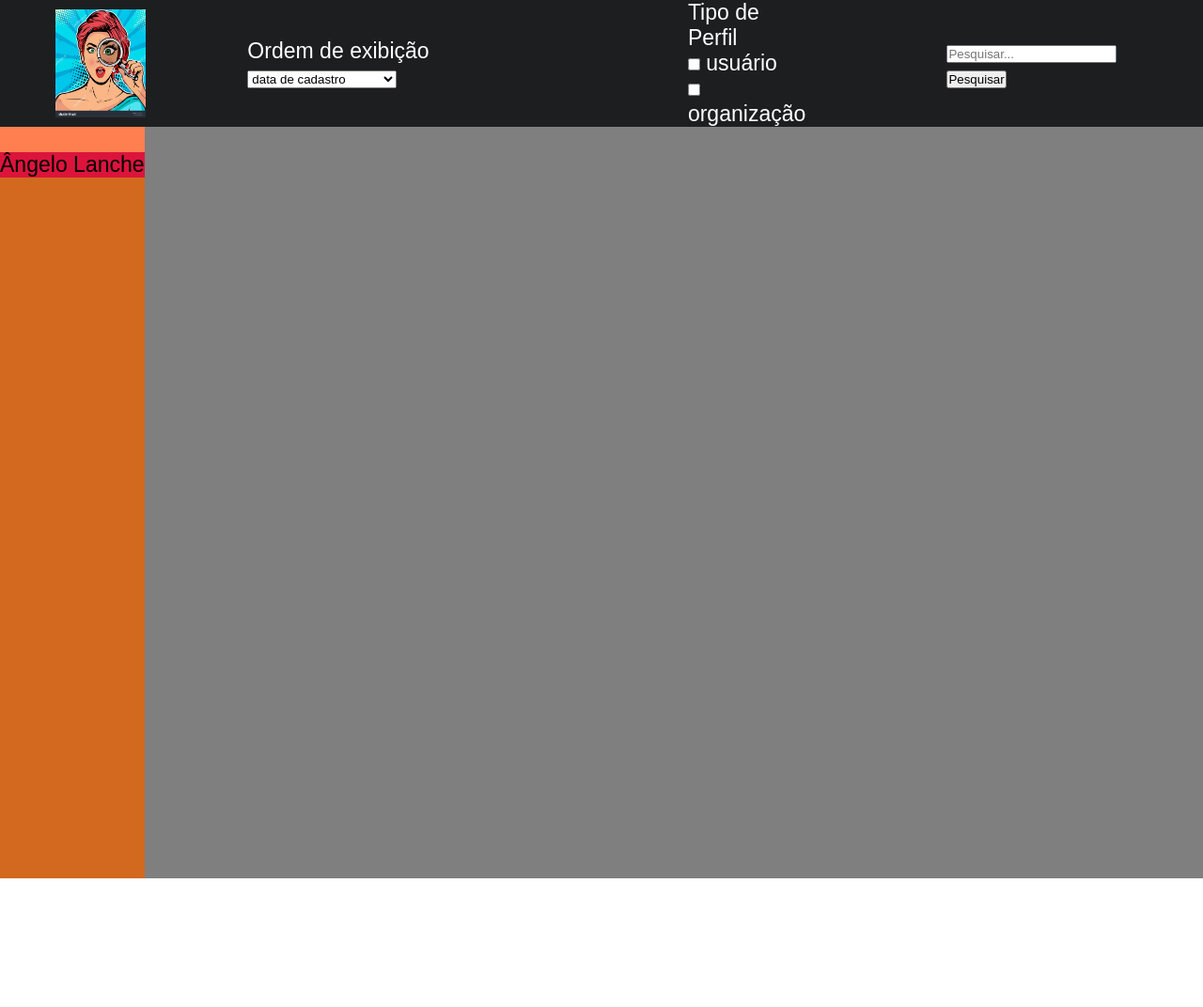
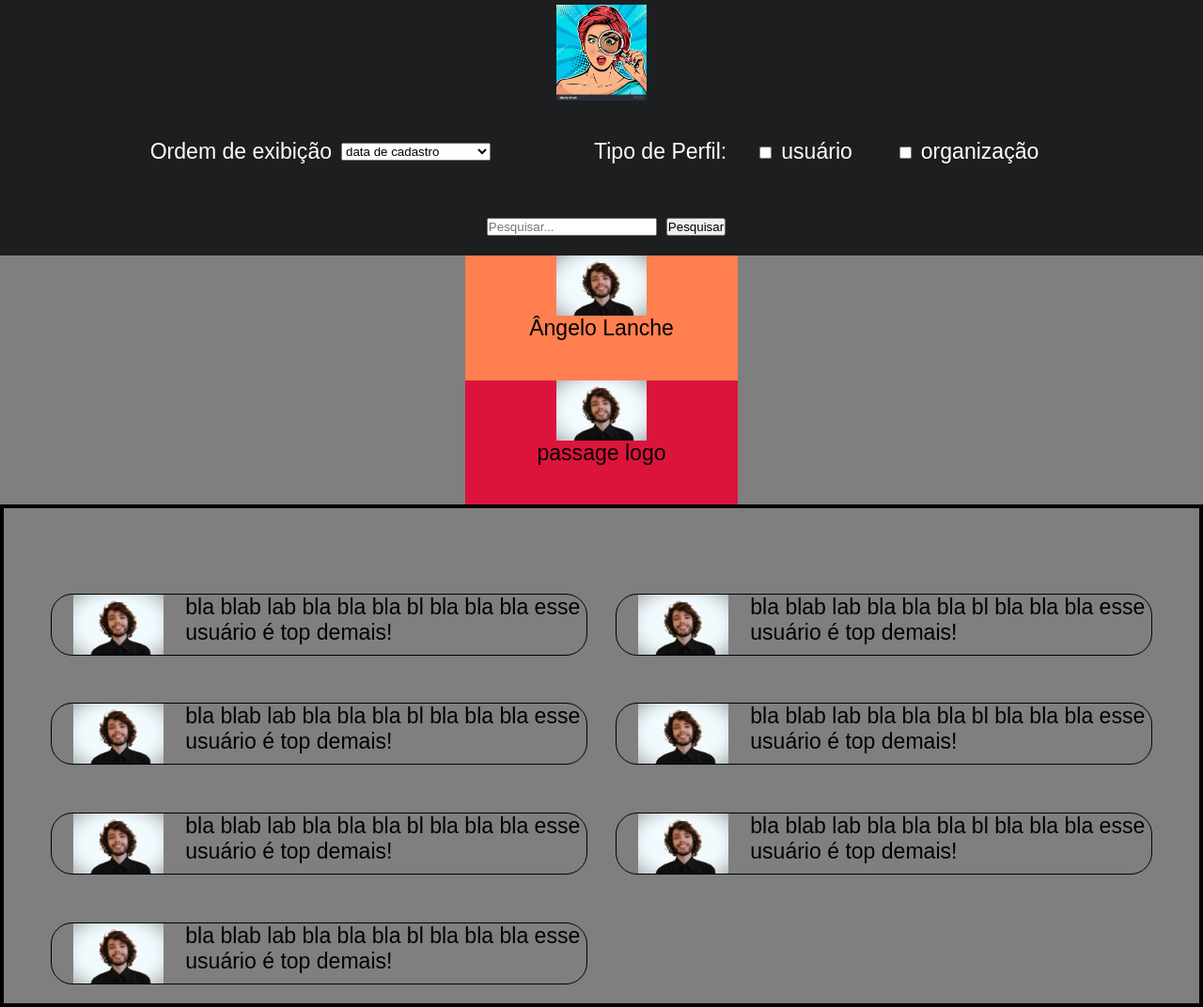
Before and after one commit to AngeloLanch/pirahub, a website: page index.html in a window 1280 px wide. Shown: the whole page at 94% size. Before the commit the page ends 935 px from the top, so only its background shows below. Drawn offline with Linux system fonts and the light colour scheme.

Commit message:
search box restructuration to mobile first

```diff
--- a/index.html
+++ b/index.html
@@ -13,45 +13,122 @@
                     <img src="./img/mg-girl.jpg"/>
                 </section>
                 <section class="searchBox">
-                    <div>
-                        <label>Ordem de exibição</label>
+                    <div class="filters">
+                        <div class="filterName">
+                            <p>Ordem de exibição</p>
+                        </div>
                         <select name="select">
                             <option value="signUpDate" selected>data de cadastro</option>
                             <option value="followers">número de seguidores</option>
                             <option value="repositoryQuantity">número de repositórios</option>
                         </select>
                     </div>
+                    <div class="filters">
+                        <div class="filterName">
+                            <p>Tipo de Perfil:</p>
+                        </div>
+                        <div class="checkbox">
                             <div>
-                        <div>
-                            <p>Tipo de Perfil</p>
+                                <input type="checkbox" id="user" name="user" >
                             </div>
                             <div>
-                            <input type="checkbox" id="user" name="user" >
                                 <label>usuário</label>
                             </div>
+                        </div>
+                        <div class="checkbox">
                             <div>
                                 <input type="checkbox" id="organization" name="orgnaization">
+                            </div>
+                            <div>
                                 <label>organização</label>
                             </div>
                         </div>
+                    </div>
+                    <div class="filters">
+                        <div class="filterName">
+                            <input type="text" placeholder="Pesquisar...">
+                        </div>
                         <div>
-                        <input type="text" placeholder="Pesquisar...">
                             <button type="button">Pesquisar</button>
+                        </div>
                     </div>
                 </section>
             </header>
             <section class="contentBox">
-                <aside class="ottorBox">
-                    <section class="companyBox">
-                        <img />
-                    </section>
-                    <section class="ottorInfo">
+                <aside class="authorBox">
+                    <section class="companyInfo">
+                        <img src="./img/perfil.png"/>
                         <p>Ângelo Lanche</p>
                     </section>
+                    <section class="authorInfo">
+                        <img src="img/perfil.png" />
+                        <p>passage logo</p>
+                    </section>
                 </aside>
-                <article class="">
+                <div class="usersBox">
+                    <div>
+                        <div>
+                            <img src="./img/perfil.png"/>
+                        </div>
+                        <div>
+                            <p>bla blab lab bla bla bla bl bla bla bla esse usuário é top demais! </p>
+                        </div>
+                    </div>
 
-                </article>
+                    <div>
+                        <div>
+                            <img src="./img/perfil.png"/>
+                        </div>
+                        <div>
+                            <p>bla blab lab bla bla bla bl bla bla bla esse usuário é top demais! </p>
+                        </div>
+                    </div>
+
+                    <div>
+                        <div>
+                            <img src="./img/perfil.png"/>
+                        </div>
+                        <div>
+                            <p>bla blab lab bla bla bla bl bla bla bla esse usuário é top demais! </p>
+                        </div>
+                    </div>
+
+                    <div>
+                        <div>
+                            <img src="./img/perfil.png"/>
+                        </div>
+                        <div>
+                            <p>bla blab lab bla bla bla bl bla bla bla esse usuário é top demais! </p>
+                        </div>
+                    </div>
+
+                    <div>
+                        <div>
+                            <img src="./img/perfil.png"/>
+                        </div>
+                        <div>
+                            <p>bla blab lab bla bla bla bl bla bla bla esse usuário é top demais! </p>
+                        </div>
+                    </div>
+
+                    <div>
+                        <div>
+                            <img src="./img/perfil.png"/>
+                        </div>
+                        <div>
+                            <p>bla blab lab bla bla bla bl bla bla bla esse usuário é top demais! </p>
+                        </div>
+                    </div>
+
+                    <div>
+                        <div>
+                            <img src="./img/perfil.png"/>
+                        </div>
+                        <div>
+                            <p>bla blab lab bla bla bla bl bla bla bla esse usuário é top demais! </p>
+                        </div>
+                    </div>
+                </div>
             </section>
         </main>
 
--- a/style.css
+++ b/style.css
@@ -9,47 +9,103 @@ html, body {
     font-size: 1.2rem;
 }
 
+img {
+    width: 5rem;
+    margin: 0 auto;
+}
+
 .header {
-    display: grid;
-    grid-template-columns: 1fr 5fr;
+    display: flex;
     background: #1d1e20;
+    flex-direction: column;
 }
 
 .brandBox {
-    display: flex;
-    justify-content: center;
-    padding: 10px 0;
+    margin: 5px auto;
 }
 
-.brandBox img {
-    width: 5rem;
-}
+/*.brandBox */
 
 .searchBox {
     display: flex;
-    justify-content: end;
-    align-items: center;
     color: white;
+    justify-content: center;
+    flex-wrap: wrap;
 }
 
-.searchBox div {
-    margin: 0 50px;
+.filters {
+    margin: 10px 50px;
+    display: flex;
+    justify-content: center;
+    align-items: center;
+    flex-wrap: wrap;
+    text-align: center;
+}
+
+.filterName {
+    margin: 10px;
+}
+
+.checkbox {
+    display: flex;
+    flex-wrap: nowrap;
+    margin: 20px;
+}
+
+.checkbox > div {
+    margin: 0 5px;
 }
 
 .contentBox {
-    background:  #7F7F7F;
+    background: #7F7F7F;
     height: 100vh;
     display: flex;
+    justify-content: center;
+    flex-wrap: wrap;
 }
 
-.ottorBox {
+.authorBox {
     background: chocolate;
+    display: flex;
+    flex-wrap: wrap;
 }
 
-.companyBox {
+.authorBox section {
+    display: flex;
+    flex-direction: column;
+    width: 100%;
+    text-align: center;
+}
+
+.companyInfo {
     background: coral;
 }
 
-.ottorInfo {
+.authorInfo {
     background: crimson;
 }
+
+.usersBox {
+    border: 4px solid black;
+    margin: 0 auto;
+    padding: 80px 50px 10px;
+    display: grid;
+    grid-template-columns: 1fr 1fr;
+    gap: 30px;
+    align-items: center;
+}
+
+.usersBox > div {
+    display: grid;
+    grid-template-columns: 1fr 3fr;
+    border: 1px solid black;
+    border-radius: 1em;
+    overflow: hidden;
+}
+
+.usersBox > div img {
+    display: block;
+}
+
+.usersBox > div p {
+}
```
Also changed, not shown: img/perfil.png (added), img/prototipoLayout.png (renamed from prototipoLayout.png). Lines whose indentation alone changed are shown as unchanged.
